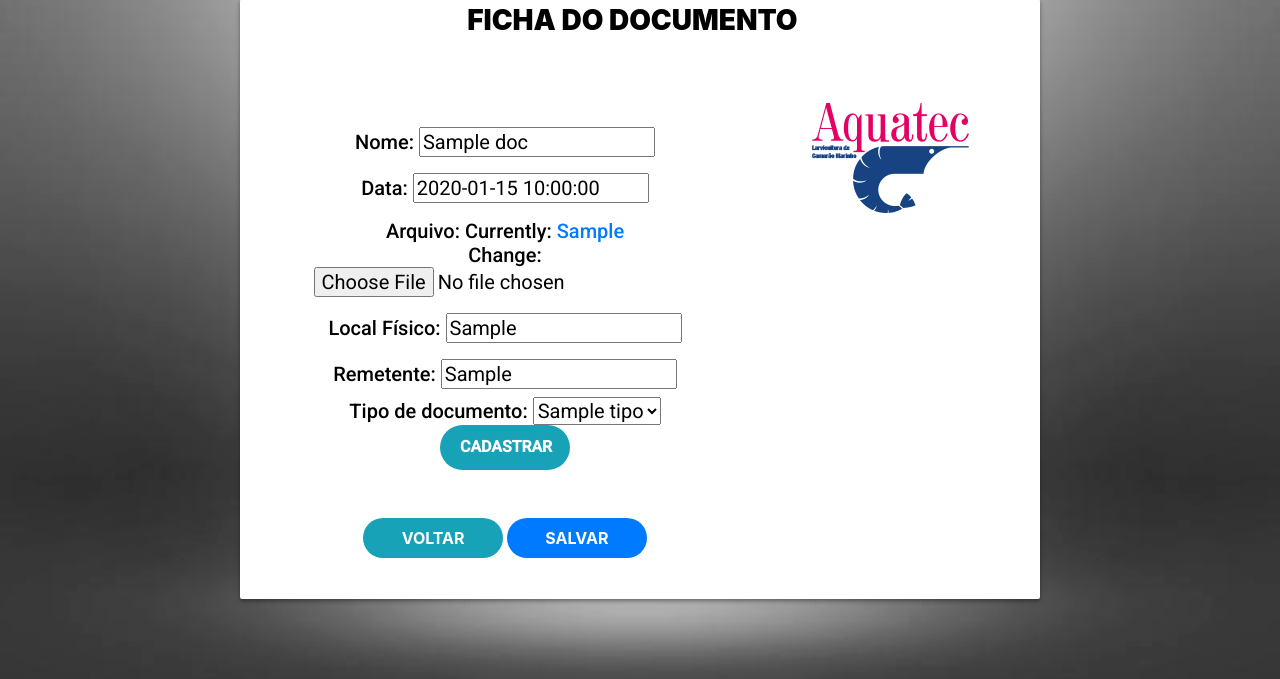
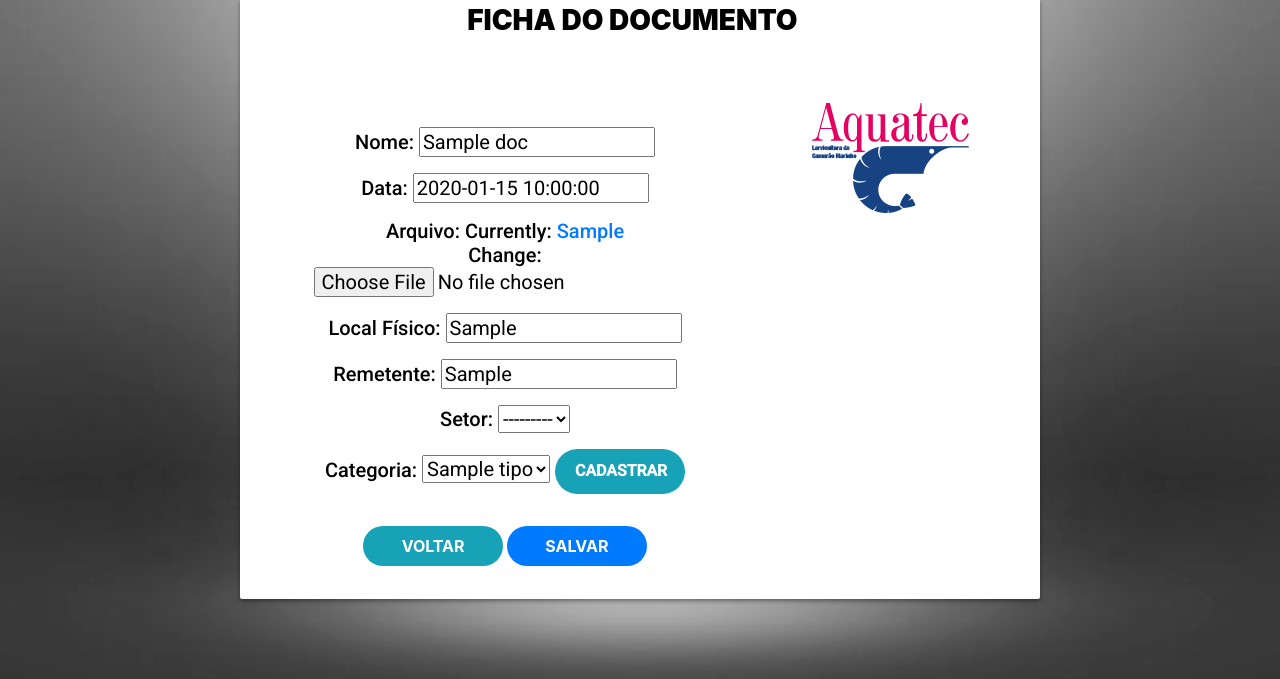
Before and after one commit to brunogomesifrn/pi19upload, a Django app: page /atualizar/1/ in a window 1280 px wide. Shown: the part 121-800 px from the top of the page. Run offline with Django 3.2, Linux system fonts and the light colour scheme; tables that the repository leaves empty hold one stand-in row (values such as "Sample post"); some libraries are stand-ins or nearby versions.

Commit message:
criando o admin e os grupos nos banco de dados

```diff
--- a/core/forms.py
+++ b/core/forms.py
@@ -1,12 +1,21 @@
 from django.forms import ModelForm
 from .models import Doc, Tipo
+from django.contrib.auth.forms import UserCreationForm
 
 class DocForm(ModelForm):
 	class Meta():
 		model = Doc
-		fields = ['nome', 'data', 'arquivo', 'local', 'remetente', 'tipo']
+		fields = ['nome', 'data', 'arquivo', 'local', 'remetente', 'grupo', 'tipo']
+
+	def __init__(self, usuario, *args, **kwargs):
+		super().__init__(*args, **kwargs)
+		self.fields['grupo'].queryset = usuario.groups.all()
 
 class TipoForm(ModelForm):
 	class Meta():
 		model = Tipo
 		fields = ['nome']
+
+class UsuarioForm(UserCreationForm):
+	class Meta(UserCreationForm.Meta):
+		fields = ['username', 'is_superuser', 'groups', 'password1', 'password2']
--- a/core/models.py
+++ b/core/models.py
@@ -1,4 +1,5 @@
 from django.db import models
+from django.contrib.auth.models import Group
 
 class Tipo(models.Model):
 	nome = models.CharField('Nome', max_length=100)
@@ -12,3 +13,4 @@ class Doc(models.Model):
 	local = models.CharField('Local Físico', max_length=100)
 	remetente = models.CharField('Remetente', max_length=100)
 	tipo = models.ForeignKey(Tipo, on_delete=models.PROTECT)
+	grupo = models.ForeignKey(Group, on_delete=models.PROTECT)
--- a/core/static/css/st.css
+++ b/core/static/css/st.css
@@ -7,12 +7,21 @@
   position: relative;
   margin: 5% auto;
   width: 600px;
+  height: 550px;
+  background: #FFF;
+  border-radius: 2px;
+  box-shadow: 0 2px 4px rgba(0, 0, 0, 0.4);
+}
+
+.container1{
+  position: relative;
+  margin: 5% auto;
+  width: 600px;
   height: 400px;
   background: #FFF;
   border-radius: 2px;
   box-shadow: 0 2px 4px rgba(0, 0, 0, 0.4);
 }
-
 .cadastro {
   box-sizing: border-box;
   padding: 40px;
--- a/core/templates/doc_cadastro.html
+++ b/core/templates/doc_cadastro.html
@@ -1,5 +1,5 @@
 <!DOCTYPE html>
-{% load static %}
+{% load static widget_tweaks %}
 <html lang="en">
 
 <head>
@@ -51,7 +51,7 @@
 
           <div class="control-group form-group">
             <div class="controls">
-           <h4 class="a">{{form.data.label}}: {{ form.data }}</h4>
+           <h4 class="a">{{form.data.label}}: {% render_field form.data placeholder="aaaa-mm-dd" %}</h4>
             </div>
           </div>
 
@@ -70,12 +70,18 @@
             <div class="controls">
             <h4 class="a">{{form.remetente.label}}: {{ form.remetente }}</h4>
             </div>
+          </div>
 
           <div class="control-group form-group">
             <div class="controls">
-            <h4 class="a">Tipo de documento: {{ form.tipo }} <a href="{% url 'tipo' %}"><button type="button" class="btn btn-info" style="width: 130px; height: 45px;  -webkit-border-radius: 40px">Cadastrar </button></a></p>
+            <h4 class="a"> Setor: {{ form.grupo }}</h4>
+            </div>
+          </div>
+
+          <div class="control-group form-group">
+            <div class="controls">
+            <h4 class="a">Categoria: {{ form.tipo }} <a href="{% url 'tipo' %}"><button type="button" class="btn btn-info" style="width: 130px; height: 45px;  -webkit-border-radius: 40px">Cadastrar </button></a></h4>
           <br />
-            </h4>
             </div>
 
           <a href="{% url 'doc' %}"><button type="button" class="btn btn-info" style="width: 140px; height: 40px; -webkit-border-radius: 40px">Voltar</button></a>
@@ -84,8 +90,6 @@
 
         </div>
         </form>
-
-      </div>
       <div class="right">
 <img src="{% static 'aquatec.png' %}">
 </div>
--- a/core/templates/doc_lista.html
+++ b/core/templates/doc_lista.html
@@ -37,7 +37,7 @@
           <p><a href="{% url 'cadastro' %}"><button type="button" class="btn btn-danger" style="width: 230px; height: 70px">Cadastrar Doc </button></a>
           <a href="{% url 'perfil' %}"><button type="button" class="btn btn-info" style="width: 230px; height: 70px">Perfil </button></a>
 
-          <a href="{% url 'area' %}"><button type="button" class="btn btn-danger" style="width: 230px; height: 70px">Filtro </button></a></p>
+          <a href="{% url 'area' %}"><button type="button" class="btn btn-danger" style="width: 230px; height: 70px">Filtros </button></a></p>
           <br />
             <!--div do campo de busca-->
     <div class="row">
--- a/core/views.py
+++ b/core/views.py
@@ -1,23 +1,23 @@
 from django.shortcuts import render, redirect
 from .models import Doc, Tipo
-from .forms import DocForm, TipoForm
+from .forms import DocForm, TipoForm, UsuarioForm
 
 #OUTRA COISA
 from django.contrib.auth.decorators import login_required
-from django.contrib.auth.forms import UserCreationForm
 from django.contrib.auth.models import User
 
 
 def listar(request):
-	doc = Doc.objects.all()
+	doc = Doc.objects.filter(grupo__in=request.user.groups.all())
 	search = request.GET.get('search')
 	if search:
 		doc = doc.filter(nome__icontains=search) or doc.filter(local__icontains=search) or doc.filter(remetente__icontains=search) or doc.filter(data__icontains=search)
 	contexto = {'doc_listar': doc}
 	return render(request, 'doc_lista.html', contexto)
 
+@login_required
 def cadastro(request):
-	form = 	DocForm(request.POST or None, request.FILES or None)
+	form = 	DocForm(request.user, data=request.POST or None, files=request.FILES or None)
 	if form.is_valid():
 		form.save()
 		return redirect('doc')
@@ -29,7 +29,7 @@ def cadastro(request):
 
 def atualizar(request, id):
 	doc = Doc.objects.get(pk=id)
-	form = DocForm(request.POST or None, request.FILES or None, instance=doc)
+	form = DocForm(request.user, data=request.POST or None, files=request.FILES or None, instance=doc)
 	if form.is_valid():
 		form.save()
 		return redirect('doc')
@@ -86,13 +86,10 @@ def area(request):
 	}
 	return render(request, 'area.html', contexto)
 
-#def listar(request):
-#	doc = Doc.objects.all()
-#	search = request.GET.get('search')
-#	if search:
-#		doc = doc.filter(nome__icontains=search) or doc.filter(local__icontains=search) or doc.filter(remetente__icontains=search) or doc.filter(data__icontains=search)
-#	contexto = {'doc_listar': doc}
-#	return render(request, 'doc_lista.html', contexto)
+def filtrar(request, categoria_id):
+	doc = Doc.objects.filter(tipo=categoria_id, grupo__in=request.user.groups.all())
+	contexto = {'doc_listar': doc}
+	return render(request, 'doc_lista.html', contexto)
 
 
 #Login e cadastro
@@ -105,9 +102,10 @@ def perfil(request):
 
 
 def registro(request):
-	form = UserCreationForm(request.POST or None)
+	form = UsuarioForm(request.POST or None)
 	if form.is_valid():
 		form.save()
+		form.save_m2m()
 		return redirect('login')
 	contexto = {
 		'form': form
@@ -117,7 +115,7 @@ def registro(request):
 @login_required
 def dados(request, id):
 	user = User.objects.get(pk=id)
-	form = UserCreationForm(request.POST or None, instance=user)
+	form = UsuarioForm(request.POST or None, instance=user)
 	if form.is_valid():
 		form.save()
 		return redirect('perfil')
--- a/pi19upload/urls.py
+++ b/pi19upload/urls.py
@@ -7,7 +7,7 @@ from django.conf import settings
 from django.conf.urls.static import static
 
 #LONGIN
-from core.views import index, perfil, registro, dados
+from core.views import index, perfil, registro, dados, filtrar
 from django.contrib.auth import views as auth_views
 
 urlpatterns = [
@@ -39,7 +39,9 @@ urlpatterns = [
 
     #Autentificação
     path('login/', auth_views.LoginView.as_view(), name='login'),
+    #path('loginsuperuser/', auth_views.LoginView.as_view(), name='loginsuperuser'),
     path("logout/", auth_views.LogoutView.as_view(),
     name="logout"),
+    path("filtrar/<int:categoria_id>/",filtrar, name="filtrar")
 
 ] + static(settings.MEDIA_URL, document_root=settings.MEDIA_ROOT)
```
Also changed, not shown: core/templates/Perfil.html (+7 -0 lines), core/templates/area.html (+4 -15 lines), core/templates/index.html (+12 -6 lines), core/templates/registration/login.html (+4 -7 lines), core/templates/registro.html (+11 -12 lines), core/migrations/0001_initial.py, core/templates/perfil-adm.html (added).
